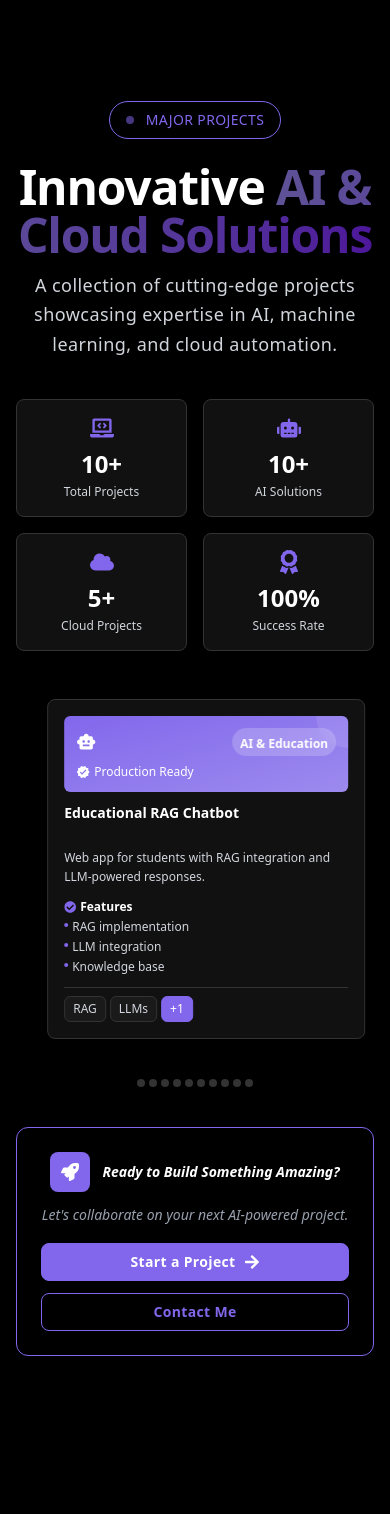
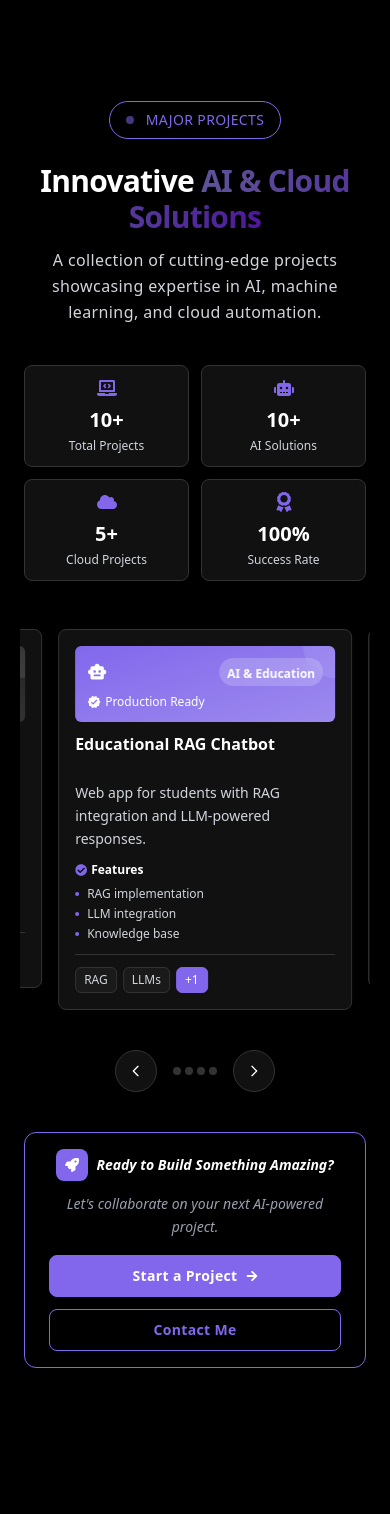
Before and after one commit to thirumurugan2001/Portfolio, a React (Vite) app: page / in a window 390 px wide. Shown: the part 6628-8142 px from the top of the page. Built offline with nearby package versions, Linux system fonts and the light colour scheme.

Commit message:
update the project component

```diff
--- a/src/component/Projects.jsx
+++ b/src/component/Projects.jsx
@@ -1,4 +1,4 @@
-import React, {useRef } from "react";
+import React, { useRef } from "react";
 import Slider from "react-slick";
 import {
   FaCloud,
@@ -27,7 +27,6 @@ const Projects = () => {
   const sliderRef = useRef(null);
 
   const projects = [
-    // ... (keep your projects array as is)
     {
       icon: <FaCloud className="w-5 h-5" />,
       title: "AI Cloud Operations Platform",
@@ -147,17 +146,19 @@ const Projects = () => {
       {
         breakpoint: 768,
         settings: {
-          slidesToShow: 1, // Changed from 1.5 to 1
+          slidesToShow: 1,
           slidesToScroll: 1,
-          centerMode: false, // Disable center mode for single card
+          centerMode: true,
+          centerPadding: "40px",
         },
       },
       {
-        breakpoint: 640,
+        breakpoint: 480,
         settings: {
-          slidesToShow: 1, // Show only one card on mobile
+          slidesToShow: 1,
           slidesToScroll: 1,
-          centerMode: false,
+          centerMode: true,
+          centerPadding: "20px",
         },
       },
     ],
@@ -198,67 +199,67 @@ const Projects = () => {
             </div>
           </div>
 
-          <h2 className="text-5xl font-bold text-white tracking-tight mb-3">
+          <h2 className="text-3xl sm:text-4xl md:text-5xl font-bold text-white tracking-tight mb-3">
             Innovative{" "}
             <span className="bg-gradient-to-r from-[#5f5297ff] to-violet-900 text-transparent bg-clip-text">
               AI & Cloud Solutions
             </span>
           </h2>
-          <p className="text-lg text-gray-300 leading-relaxed tracking-wide">
+          <p className="text-base sm:text-lg text-gray-300 leading-relaxed tracking-wide max-w-3xl mx-auto px-4">
             A collection of cutting-edge projects showcasing expertise in AI,
             machine learning, and cloud automation.
           </p>
         </div>
 
-        {/* Stats Bar */}
-        <div className="grid grid-cols-2 md:grid-cols-4 gap-4 mb-12">
-          <div className="bg-[#111111] border border-[#333333] rounded-lg p-4 text-center hover:shadow-[0_0_15px_rgba(130,103,236,0.1)] transition-all duration-300 hover:border-[#8267ec] group">
+        {/* Stats Bar - Mobile Optimized */}
+        <div className="grid grid-cols-2 sm:grid-cols-2 md:grid-cols-4 gap-3 sm:gap-4 mb-12 px-2">
+          <div className="bg-[#111111] border border-[#333333] rounded-lg p-3 sm:p-4 text-center hover:shadow-[0_0_15px_rgba(130,103,236,0.1)] transition-all duration-300 hover:border-[#8267ec] group">
             <div className="text-[#8267ec] flex justify-center mb-2 group-hover:scale-110 transition-transform">
-              <FaLaptopCode className="text-2xl" />
+              <FaLaptopCode className="text-xl sm:text-2xl" />
             </div>
-            <div className="text-2xl font-bold text-white mb-1">10+ </div>
+            <div className="text-xl sm:text-2xl font-bold text-white mb-1">10+</div>
             <div className="text-gray-300 text-xs font-medium">
               Total Projects
             </div>
           </div>
 
-          <div className="bg-[#111111] border border-[#333333] rounded-lg p-4 text-center hover:shadow-[0_0_15px_rgba(130,103,236,0.1)] transition-all duration-300 hover:border-[#8267ec] group">
+          <div className="bg-[#111111] border border-[#333333] rounded-lg p-3 sm:p-4 text-center hover:shadow-[0_0_15px_rgba(130,103,236,0.1)] transition-all duration-300 hover:border-[#8267ec] group">
             <div className="text-[#8267ec] flex justify-center mb-2 group-hover:scale-110 transition-transform">
-              <FaRobot className="text-2xl" />
+              <FaRobot className="text-xl sm:text-2xl" />
             </div>
-            <div className="text-2xl font-bold text-white mb-1">10+</div>
+            <div className="text-xl sm:text-2xl font-bold text-white mb-1">10+</div>
             <div className="text-gray-300 text-xs font-medium">
               AI Solutions
             </div>
           </div>
 
-          <div className="bg-[#111111] border border-[#333333] rounded-lg p-4 text-center hover:shadow-[0_0_15px_rgba(130,103,236,0.1)] transition-all duration-300 hover:border-[#8267ec] group">
+          <div className="bg-[#111111] border border-[#333333] rounded-lg p-3 sm:p-4 text-center hover:shadow-[0_0_15px_rgba(130,103,236,0.1)] transition-all duration-300 hover:border-[#8267ec] group">
             <div className="text-[#8267ec] flex justify-center mb-2 group-hover:scale-110 transition-transform">
-              <FaCloud className="text-2xl" />
+              <FaCloud className="text-xl sm:text-2xl" />
             </div>
-            <div className="text-2xl font-bold text-white mb-1">5+</div>
+            <div className="text-xl sm:text-2xl font-bold text-white mb-1">5+</div>
             <div className="text-gray-300 text-xs font-medium">
               Cloud Projects
             </div>
           </div>
 
-          <div className="bg-[#111111] border border-[#333333] rounded-lg p-4 text-center hover:shadow-[0_0_15px_rgba(130,103,236,0.1)] transition-all duration-300 hover:border-[#8267ec] group">
+          <div className="bg-[#111111] border border-[#333333] rounded-lg p-3 sm:p-4 text-center hover:shadow-[0_0_15px_rgba(130,103,236,0.1)] transition-all duration-300 hover:border-[#8267ec] group">
             <div className="text-[#8267ec] flex justify-center mb-2 group-hover:scale-110 transition-transform">
-              <FaAward className="text-2xl" />
+              <FaAward className="text-xl sm:text-2xl" />
             </div>
-            <div className="text-2xl font-bold text-white mb-1">100%</div>
+            <div className="text-xl sm:text-2xl font-bold text-white mb-1">100%</div>
             <div className="text-gray-300 text-xs font-medium">
               Success Rate
             </div>
           </div>
         </div>
 
-        {/* Auto-scrolling Carousel with Slider */}
-        <div className="relative mb-10 px-2 sm:px-4 md:px-8">
+        {/* Auto-scrolling Carousel with Slider - Mobile Optimized */}
+        <div className="relative mb-10 px-1 sm:px-2 md:px-8">
           <Slider ref={sliderRef} {...sliderSettings}>
             {projects.map((project, index) => (
-              <div key={index} className="px-2 sm:px-3">
-                <div className="bg-[#111111] border border-[#333333] rounded-lg p-4 hover:border-[#8267ec] hover:shadow-[0_0_25px_rgba(130,103,236,0.2)] transition-all duration-300 group h-full mx-1 sm:mx-0">
+              <div key={index} className="px-1 sm:px-2 md:px-3">
+                <div className="bg-[#111111] border border-[#333333] rounded-lg p-4 hover:border-[#8267ec] hover:shadow-[0_0_25px_rgba(130,103,236,0.2)] transition-all duration-300 group h-full mx-1">
                   {/* Card Header with Gradient */}
                   <div
                     className={`bg-gradient-to-br ${project.color} p-3 rounded-md mb-3 relative overflow-hidden`}
@@ -288,17 +289,17 @@ const Projects = () => {
 
                   {/* Card Body */}
                   <div>
-                    <h3 className="text-white font-bold text-sm mb-1 leading-tight min-h-[40px] group-hover:text-[#8267ec] transition-colors">
+                    <h3 className="text-white font-bold text-base sm:text-sm mb-2 leading-tight min-h-[40px] group-hover:text-[#8267ec] transition-colors">
                       {project.title}
                     </h3>
 
-                    <p className="text-gray-300 text-xs leading-relaxed mb-3 line-clamp-2">
+                    <p className="text-gray-300 text-sm sm:text-xs leading-relaxed mb-3 line-clamp-3">
                       {project.description}
                     </p>
 
                     {/* Key Features */}
                     <div className="mb-3">
-                      <h4 className="text-white text-xs font-semibold mb-1 flex items-center">
+                      <h4 className="text-white text-xs font-semibold mb-2 flex items-center">
                         <FaCheckCircle className="text-[#8267ec] text-xs mr-1" />
                         Features
                       </h4>
@@ -306,9 +307,9 @@ const Projects = () => {
                         {project.features.map((feature, idx) => (
                           <li
                             key={idx}
-                            className="flex items-start space-x-1 text-gray-300 text-xs"
+                            className="flex items-start space-x-2 text-gray-300 text-xs"
                           >
-                            <div className="w-1 h-1 bg-[#8267ec] rounded-full mt-1 flex-shrink-0"></div>
+                            <div className="w-1 h-1 bg-[#8267ec] rounded-full mt-1.5 flex-shrink-0"></div>
                             <span className="line-clamp-1">{feature}</span>
                           </li>
                         ))}
@@ -316,8 +317,8 @@ const Projects = () => {
                     </div>
 
                     {/* Technologies */}
-                    <div className="pt-2 border-t border-[#333333]">
-                      <div className="flex flex-wrap gap-1">
+                    <div className="pt-3 border-t border-[#333333]">
+                      <div className="flex flex-wrap gap-1.5">
                         {project.technologies.slice(0, 2).map((tech, idx) => (
                           <span
                             key={idx}
@@ -340,14 +341,15 @@ const Projects = () => {
           </Slider>
         </div>
 
-        {/* Navigation Arrows - Hide on mobile for single card view */}
-        <div className="hidden sm:flex justify-center items-center space-x-4 mb-10">
+        {/* Navigation Arrows - Mobile Optimized */}
+        <div className="flex justify-center items-center space-x-4 mb-10 px-4">
           <button
             onClick={() => sliderRef.current?.slickPrev()}
             className="bg-[#111111] hover:bg-[#8267ec] border border-[#333333] hover:border-[#8267ec] text-white hover:text-white rounded-full p-3 transition-all duration-300 hover:scale-110 hover:shadow-[0_0_15px_rgba(130,103,236,0.3)]"
+            aria-label="Previous slide"
           >
             <svg
-              className="w-5 h-5"
+              className="w-4 h-4 sm:w-5 sm:h-5"
               fill="none"
               stroke="currentColor"
               viewBox="0 0 24 24"
@@ -368,6 +370,7 @@ const Projects = () => {
                   key={idx}
                   onClick={() => sliderRef.current?.slickGoTo(idx * 3)}
                   className="w-2 h-2 rounded-full bg-[#333333] hover:bg-[#8267ec] transition-all duration-300"
+                  aria-label={`Go to slide group ${idx + 1}`}
                 />
               )
             )}
@@ -376,9 +379,10 @@ const Projects = () => {
           <button
             onClick={() => sliderRef.current?.slickNext()}
             className="bg-[#111111] hover:bg-[#8267ec] border border-[#333333] hover:border-[#8267ec] text-white hover:text-white rounded-full p-3 transition-all duration-300 hover:scale-110 hover:shadow-[0_0_15px_rgba(130,103,236,0.3)]"
+            aria-label="Next slide"
           >
             <svg
-              className="w-5 h-5"
+              className="w-4 h-4 sm:w-5 sm:h-5"
               fill="none"
               stroke="currentColor"
               viewBox="0 0 24 24"
@@ -393,48 +397,35 @@ const Projects = () => {
           </button>
         </div>
 
-        {/* Mobile Dots Only - Show on mobile */}
-        <div className="sm:hidden flex justify-center items-center space-x-1 mb-10">
-          {Array.from({ length: Math.ceil(projects.length) }).map(
-            (_, idx) => (
-              <button
-                key={idx}
-                onClick={() => sliderRef.current?.slickGoTo(idx)}
-                className="w-2 h-2 rounded-full bg-[#333333] hover:bg-[#8267ec] transition-all duration-300"
-              />
-            )
-          )}
-        </div>
-
-        {/* Call to Action */}
-        <div className="text-center">
-          <div className="bg-black border border-[#8267ec] rounded-xl p-6 max-w-xl mx-auto hover:shadow-[0_0_40px_rgba(130,103,236,0.25)] transition-all duration-300 group">
-            <h3 className="text-white font-semibold text-lg mb-3 flex items-center justify-center">
-              <div className="w-10 h-10 bg-[#8267ec] rounded-lg flex items-center justify-center mr-3 group-hover:scale-105 transition-transform group-hover:shadow-[0_0_20px_rgba(130,103,236,0.5)]">
-                <FaRocket className="text-white text-lg" />
+        {/* Call to Action - Mobile Optimized */}
+        <div className="text-center px-2">
+          <div className="bg-black border border-[#8267ec] rounded-xl p-4 sm:p-6 max-w-xl mx-auto hover:shadow-[0_0_40px_rgba(130,103,236,0.25)] transition-all duration-300 group">
+            <h3 className="text-white font-semibold text-base sm:text-lg mb-3 flex items-center justify-center">
+              <div className="w-8 h-8 sm:w-10 sm:h-10 bg-[#8267ec] rounded-lg flex items-center justify-center mr-2 sm:mr-3 group-hover:scale-105 transition-transform group-hover:shadow-[0_0_20px_rgba(130,103,236,0.5)]">
+                <FaRocket className="text-white text-sm sm:text-lg" />
               </div>
-              <span className="italic text-sm">
+              <span className="italic text-sm sm:text-base">
                 Ready to Build Something Amazing?
               </span>
             </h3>
 
             <div className="text-center">
-              <p className="text-gray-400 text-sm leading-relaxed mb-4 max-w-md mx-auto italic">
+              <p className="text-gray-400 text-sm leading-relaxed mb-4 max-w-md mx-auto italic px-2">
                 Let's collaborate on your next AI-powered project.
               </p>
 
-              <div className="flex flex-col sm:flex-row gap-3 justify-center">
+              <div className="flex flex-col sm:flex-row gap-3 justify-center px-2">
                 <button
-                  className="group bg-[#8267ec] text-white hover:bg-white hover:text-black border border-[#8267ec] px-6 py-2 rounded-lg font-semibold transition-all duration-300 transform hover:scale-105 shadow-md hover:shadow-[0_0_20px_rgba(130,103,236,0.4)] flex items-center justify-center space-x-2 text-sm"
+                  className="group bg-[#8267ec] text-white hover:bg-white hover:text-black border border-[#8267ec] px-4 sm:px-6 py-2.5 sm:py-2 rounded-lg font-semibold transition-all duration-300 transform hover:scale-105 shadow-md hover:shadow-[0_0_20px_rgba(130,103,236,0.4)] flex items-center justify-center space-x-2 text-sm"
                   onClick={handleStartProjectClick}
                 >
                   <span className="tracking-wide">Start a Project</span>
-                  <FaArrowRight className="w-4 h-4 group-hover:translate-x-1 transition-transform" />
+                  <FaArrowRight className="w-3 h-3 sm:w-4 sm:h-4 group-hover:translate-x-1 transition-transform" />
                 </button>
 
                 <a
                   href="#contact"
-                  className="group border border-[#8267ec] text-[#8267ec] hover:bg-[#8267ec] hover:text-white px-6 py-2 rounded-lg font-semibold transition-all duration-300 flex items-center justify-center space-x-2 text-sm hover:shadow-[0_0_15px_rgba(130,103,236,0.3)]"
+                  className="group border border-[#8267ec] text-[#8267ec] hover:bg-[#8267ec] hover:text-white px-4 sm:px-6 py-2.5 sm:py-2 rounded-lg font-semibold transition-all duration-300 flex items-center justify-center space-x-2 text-sm hover:shadow-[0_0_15px_rgba(130,103,236,0.3)]"
                 >
                   <span className="tracking-wide">Contact Me</span>
                 </a>
```
